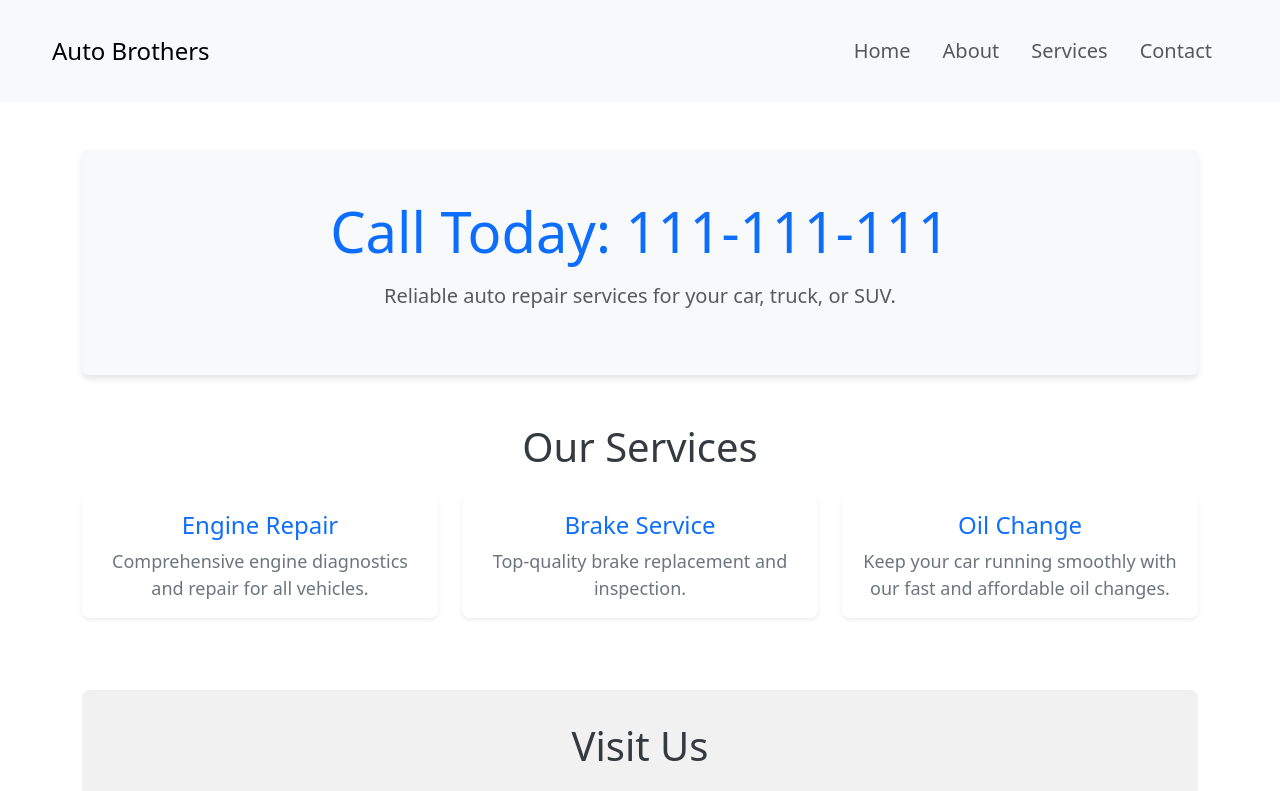
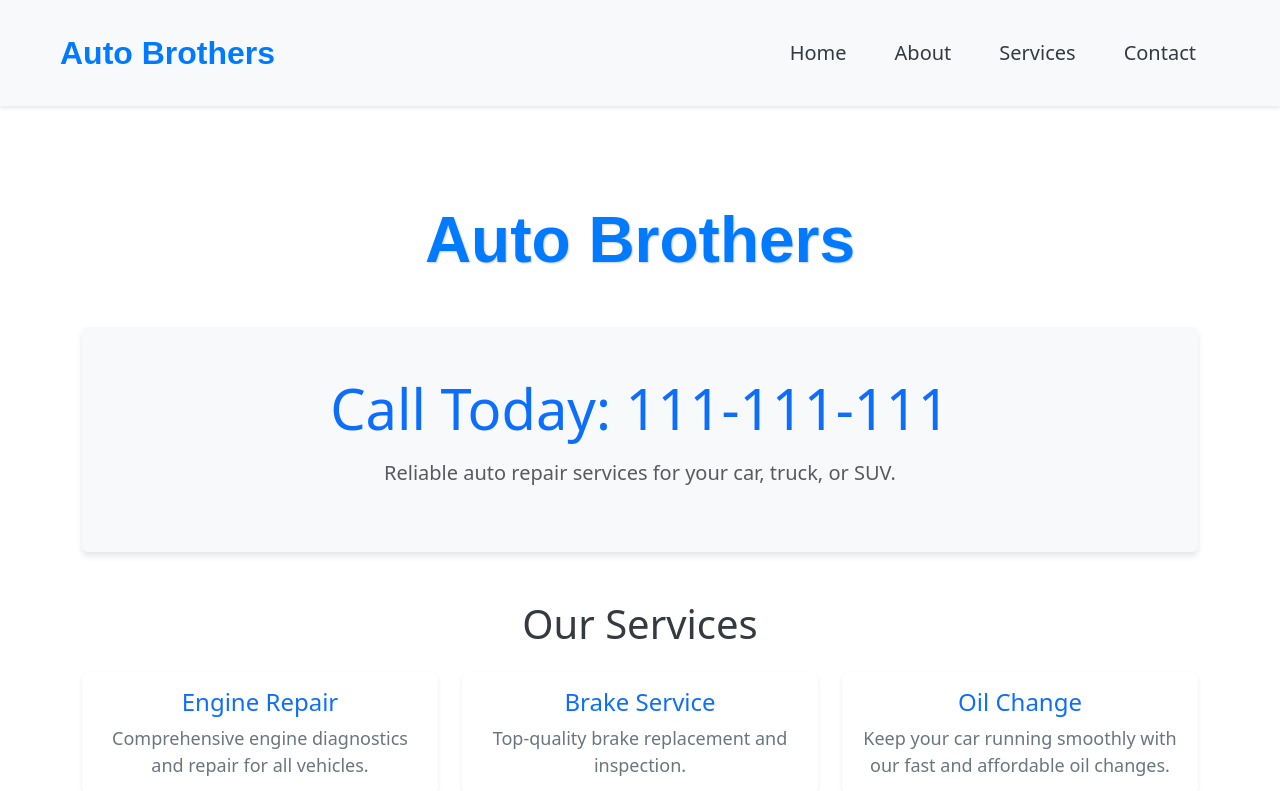
Before and after one commit to Laos0/auto-brothers-ng, an Angular app: page / in a window 1280 px wide. Shown: the top 791 px of the page. Built offline with nearby package versions, Linux system fonts and the light colour scheme.

Commit message:
minor fixes, corrected footer urls

```diff
--- a/src/app/navigations/nav-bar/nav-bar.component.scss
+++ b/src/app/navigations/nav-bar/nav-bar.component.scss
@@ -1,32 +1,44 @@
-/* For desktops and laptops (min-width: 992px) */
-@media (min-width: 992px) {
+/* Navbar Styling */
+.navbar {
+    background-color: #f8f9fa; /* Light background */
+    box-shadow: 0 2px 4px rgba(0, 0, 0, 0.1); /* Subtle shadow for depth */
+  }
+
+  /* Navbar Brand Name */
+.navbar-brand {
+    font-family: 'Montserrat', sans-serif; /* Modern font */
+    font-size: 1.75rem; /* Reduced size */
+    color: #007bff; /* Primary color */
+    font-weight: bold; /* Bold text */
+  }
+
+  .navbar-nav .nav-link {
+    font-size: 1.125rem; /* Adjusted size */
+    padding: 0.75rem 1.5rem; /* More padding */
+    color: #343a40; /* Dark text color */
+    transition: color 0.3s ease, background-color 0.3s ease; /* Smooth transition */
+  }
+
+  .navbar-nav .nav-link:hover {
+    color: #007bff; /* Hover color */
+    background-color: rgba(0, 123, 255, 0.1); /* Subtle background on hover */
+  }
+
+  @media (min-width: 992px) {
     .navbar-brand {
-      font-size: 24px; /* Larger brand logo */
+      font-size: 2rem; /* Slightly larger for desktop */
     }
 
     .navbar-nav .nav-link {
-      font-size: 20px; /* Bigger nav links */
-      padding: 0.75rem 1rem;
+      font-size: 1.25rem; /* Larger nav links for desktop */
     }
 
     .navbar {
-      padding: 1.5rem 2rem; /* More padding for a spacious look */
+      padding: 1.5rem 3rem; /* More padding for desktop */
     }
 
     .container-fluid {
-      max-width: 1200px; /* Constrain the width for better readability */
+      max-width: 1200px; /* Constrained width */
       margin: 0 auto;
     }
-
-    /* Additional desktop-specific styling */
-    .content {
-      margin: 2rem;
-      font-size: 1.25rem; /* Slightly larger text for better readability */
-    }
-
-    /* Example: Flexbox layout with two columns */
-    .flex-columns {
-      display: flex;
-      justify-content: space-between;
-    }
   }
--- a/src/app/views/footer/footer.component.html
+++ b/src/app/views/footer/footer.component.html
@@ -23,10 +23,10 @@
         <div class="col-md-4 mb-3">
           <h5 class="text-uppercase">Quick Links</h5>
           <ul class="list-unstyled">
-            <li><a href="/home" class="text-light">Home</a></li>
-            <li><a href="/services" class="text-light">Services</a></li>
-            <li><a href="/about" class="text-light">About Us</a></li>
-            <li><a href="/contact" class="text-light">Contact</a></li>
+            <li><a routerLink="/home" class="text-light">Home</a></li>
+            <li><a routerLink="/service" class="text-light">Services</a></li>
+            <li><a routerLink="/about-us" class="text-light">About Us</a></li>
+            <li><a routerLink="/contact" class="text-light">Contact</a></li>
           </ul>
         </div>
 
--- a/src/app/views/footer/footer.component.ts
+++ b/src/app/views/footer/footer.component.ts
@@ -1,9 +1,10 @@
 import { Component } from '@angular/core';
+import { RouterModule } from '@angular/router';
 
 @Component({
   selector: 'app-footer',
   standalone: true,
-  imports: [],
+  imports: [RouterModule],
   templateUrl: './footer.component.html',
   styleUrl: './footer.component.scss'
 })
--- a/src/app/views/home/home.component.html
+++ b/src/app/views/home/home.component.html
@@ -1,4 +1,9 @@
 <div class="container my-5">
+    <!-- Header with Brand Name -->
+    <div class="header-container">
+      <h1 class="brand-name">Auto Brothers</h1>
+    </div>
+
     <!-- Centered Call to Action -->
     <div class="call-to-action text-center py-5 bg-light rounded">
       <h1 class="display-4 text-primary mb-3">Call Today: 111-111-111</h1>
--- a/src/app/views/home/home.component.scss
+++ b/src/app/views/home/home.component.scss
@@ -65,3 +65,19 @@
     font-size: 1.25rem;
     color: #6c757d; // Muted text color
   }
+
+  /* Enhanced Brand Name */
+.brand-name {
+    font-family: 'Montserrat', sans-serif; /* Choose a modern font */
+    font-size: 4rem; /* Larger font size for emphasis */
+    color: #007bff; /* Primary color for brand consistency */
+    font-weight: bold; /* Make the text bold */
+    text-shadow: 1px 1px 2px rgba(0, 0, 0, 0.2); /* Subtle shadow for depth */
+    margin: 1rem 0; /* Spacing around the brand name */
+  }
+
+  /* Container Styling for Brand Name */
+  .header-container {
+    text-align: center; /* Center the brand name */
+    padding: 2rem; /* Padding around the header */
+  }
```
